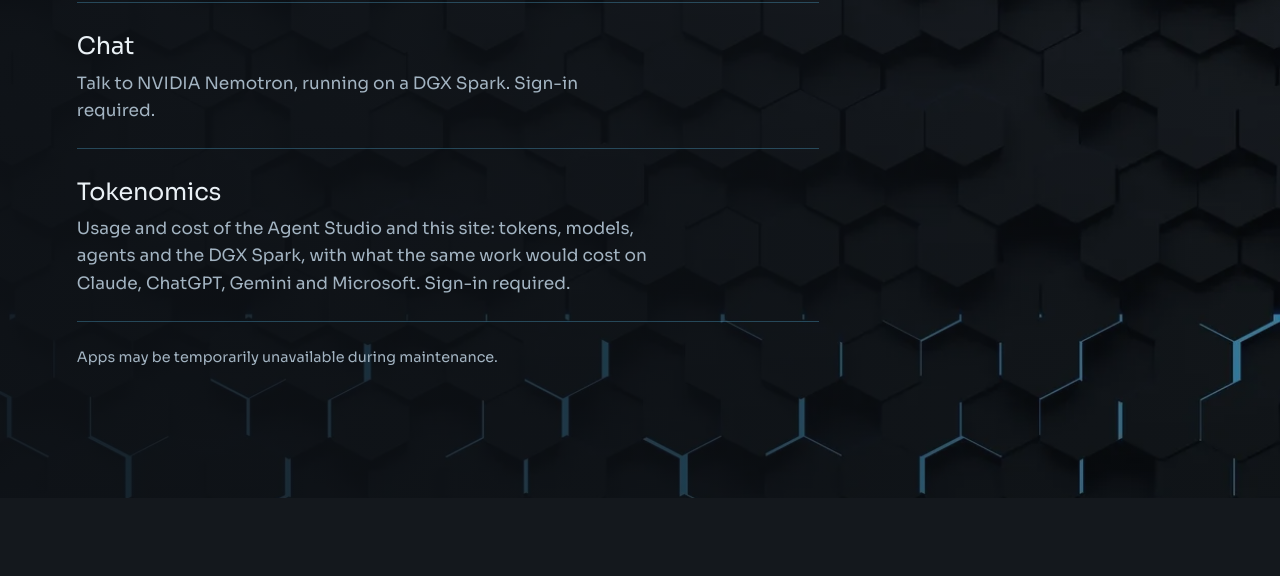
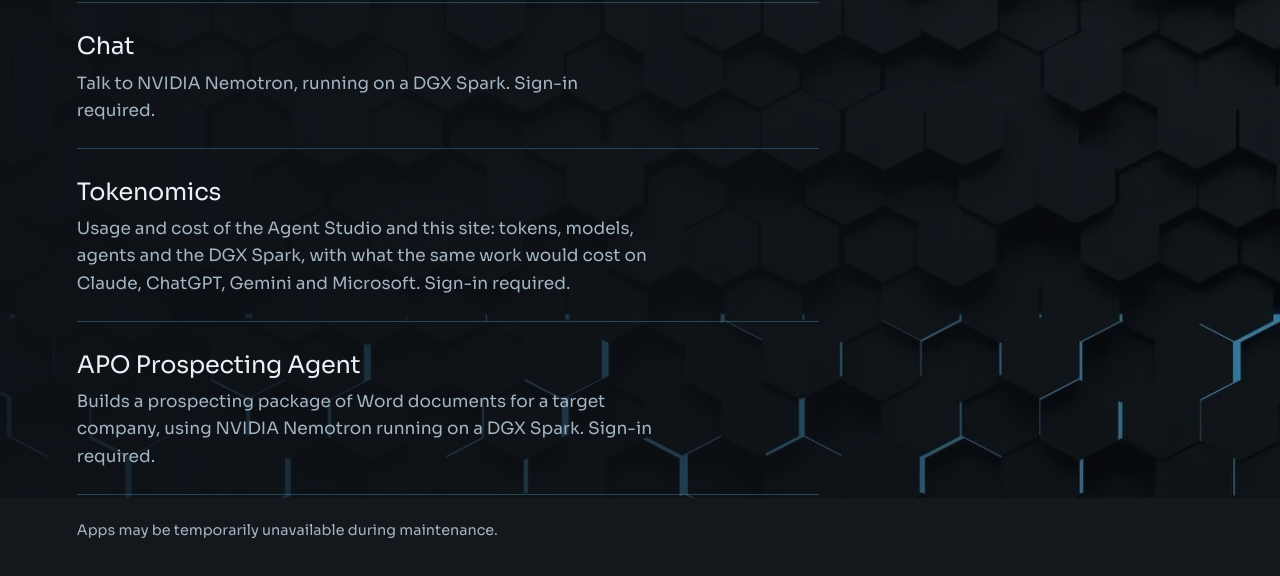
Before and after one commit to scolmernv/platformengine-site, a plain HTML site: page public/apps.html in a window 1280 px wide. Shown: the part 302-878 px from the top of the page. Before the commit the page ends 800 px from the top, so only its background shows below. Drawn offline with Linux system fonts and the light colour scheme.

Commit message:
Add files via upload

```diff
--- a/public/apps.html
+++ b/public/apps.html
@@ -110,6 +110,12 @@
             <span class="desc">Usage and cost of the Agent Studio and this site: tokens, models, agents and the DGX Spark, with what the same work would cost on Claude, ChatGPT, Gemini and Microsoft. Sign-in required.</span>
           </a>
         </li>
+        <li>
+          <a href="https://apo.platformengine.com">
+            <span class="name">APO Prospecting Agent</span>
+            <span class="desc">Builds a prospecting package of Word documents for a target company, using NVIDIA Nemotron running on a DGX Spark. Sign-in required.</span>
+          </a>
+        </li>
       </ul>
       <p class="note">Apps may be temporarily unavailable during maintenance.</p>
     </main>
```
